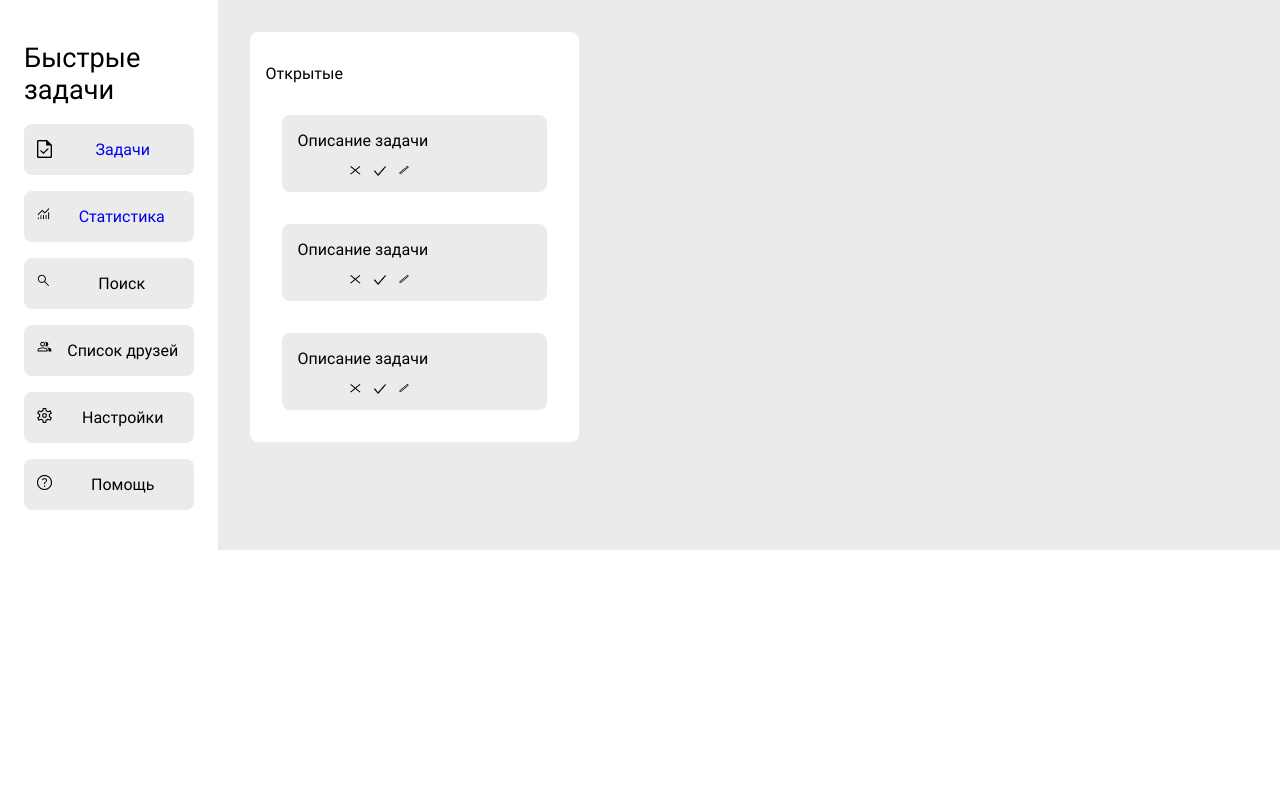
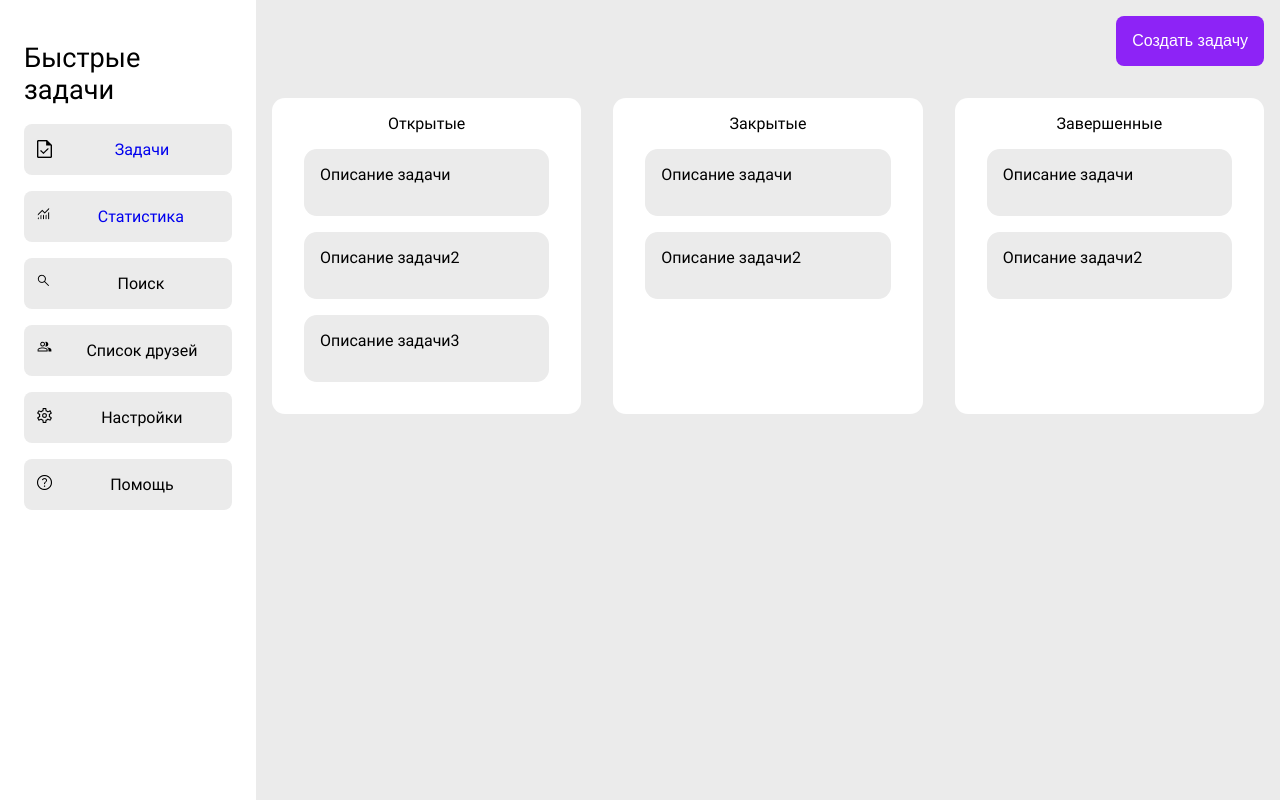
Before and after one commit to nibrissa/fastcase_hackathon, a React (Create React App) app: page /tasks in a window 1280 px wide. Built offline with nearby package versions, Linux system fonts and the light colour scheme.

Commit message:
сделала разделение по типам задач

```diff
--- a/src/App.css
+++ b/src/App.css
@@ -1,9 +1,26 @@
 .app-wrapper{
   display: grid;
   grid-template-areas: "nav cont";
-  grid-template-columns: 17% 83%;
+  grid-template-columns: 20% 80%;
+  height: 100vh;
 }
 .app-content{
   grid-area: cont;
   background-color: #EBEBEB;
 }
+
+@media (max-width: 1024px){
+
+  .app-wrapper{
+    grid-template-columns: 30% 70%;
+  }
+}
+
+@media (max-width: 720px){
+
+  .app-wrapper{
+    grid-template-areas: "nav nav"" cont cont";
+    grid-template-columns: 20% 80%;
+
+  }
+}
--- a/src/components/Tasks/TaskList/TaskItem/TaskItem.jsx
+++ /dev/null
@@ -1,28 +0,0 @@
-import s from "./TaskItem.module.css"
-import React from 'react';
-
-const TaskItem = (props) => {
-
-    return (
-        <div className={s.taskWrapper}>
-
-            <div className={s.description}>
-                {props.description}
-            </div>
-
-            <div className={s.icons}>
-
-                <ul>
-                    <li><img src={require('../../../../img/close.png')}/></li>
-                    <li><img src={require('../../../../img/done.png')}/></li>
-                    <li><img src={require('../../../../img/edit.png')}/></li>
-                </ul>
-
-            </div>
-
-
-        </div>
-    );
-}
-
-export default TaskItem;
--- a/src/components/Tasks/TaskList/TaskItem/TaskItem.module.css
+++ /dev/null
@@ -1,10 +0,0 @@
-.taskWrapper{
-    background-color: #EBEBEB;
-    border-radius: 0.5em;
-    margin: 1em;
-    padding: 1em;
-}
-
-li{
-    list-style-type: none;
-}
--- a/src/components/Tasks/TaskList/TaskList.jsx
+++ /dev/null
@@ -1,19 +0,0 @@
-import s from "./TaskList.module.css"
-import TaskItem from "./TaskItem/TaskItem";
-import React from 'react';
-
-const TaskList = (props) => {
-
-    let tasksElements = props.tasksItem.map(t => <TaskItem description={t.description}/>)
-
-    return(
-        <div className={s.tasksBlock}>
-
-            <p>Открытые</p>
-            {tasksElements}
-
-        </div>
-    );
-}
-
-export default TaskList;
--- a/src/components/Tasks/TaskList/TaskList.module.css
+++ /dev/null
@@ -1,9 +0,0 @@
-.tasksBlock{
-    background-color: white;
-    border-radius: 0.5em;
-    padding: 1em;
-    width: 28%;
-    margin: 2em;
-    display: grid;
-    grid-template-areas: ;
-}
--- a/src/components/Tasks/Tasks.jsx
+++ b/src/components/Tasks/Tasks.jsx
@@ -1,15 +1,43 @@
 import s from './Tasks.module.css';
 import React from 'react';
-import TaskList from "./TaskList/TaskList";
-
-const Tasks = (props) =>{
-    return(
-
-        <TaskList tasksItem={props.tasksPage.tasksItem}/>
-
-    );
 
 
+const Tasks = (props) => {
+
+
+    return (
+
+        <div className={s.tasksWrapper}>
+
+            <div className={s.btnWrapper}>
+                <button>Создать задачу</button>
+            </div>
+
+
+
+            <div className={s.tasks}>
+
+            {props.tasksPage.map(board =>
+
+                <div className={s.board}>
+
+                    <div className={s.boardTitle}>{board.name}</div>
+
+                    {board.items.map(item =>
+                        <div className={s.item}>
+                            <div className={s.itemDesc}>{item.description}</div>
+                            <div className={s.itemBtn}>
+                                <ul></ul>
+                            </div>
+
+                        </div>
+
+                    )}
+                </div>
+            )}
+            </div>
+        </div>
+        );
 }
 
 export default Tasks;
--- a/src/components/Tasks/Tasks.module.css
+++ b/src/components/Tasks/Tasks.module.css
@@ -0,0 +1,48 @@
+.tasks{
+    display: grid;
+    grid-template-areas:
+    "open close done";
+}
+
+.board{
+    background-color: white;
+    margin: 1rem;
+    padding: 1rem;
+    border-radius: 0.8em;
+}
+
+.boardTitle{
+    text-align: center;
+}
+
+.item{
+    background-color: #EBEBEB;
+    padding: 1rem;
+    margin: 1rem;
+    border-radius: 0.8em;
+}
+
+.btnWrapper{
+    display: flex;
+    justify-content: flex-end;
+}
+
+button{
+
+    background-color: #8D23F6;
+    border: #8D23F6;
+    padding: 1rem;
+    font-size: 1rem;
+    color: white;
+    border-radius: 0.5rem;
+    margin: 1rem;
+
+}
+
+@media (max-width: 1024px){
+
+    .tasks{
+        display: flex;
+        flex-direction: column;
+    }
+}
--- a/src/index.css
+++ b/src/index.css
@@ -14,3 +14,7 @@ code {
   font-family: source-code-pro, Menlo, Monaco, Consolas, 'Courier New',
     monospace;
 }
+
+ul,li {
+  list-style: none;
+}
--- a/src/state.js
+++ b/src/state.js
@@ -1,12 +1,10 @@
 let state = {
 
-    tasksPage: {
-        tasksItem: [
-            {id: 1, description: 'Описание задачи'},
-            {id: 2, description: 'Описание задачи'},
-            {id: 3, description: 'Описание задачи'}
-        ]
-    }
+    tasksPage: [
+        {id: 1, name: 'Открытые', items: [ {id: 1, description: 'Описание задачи'}, {id: 2, description: 'Описание задачи2'}, {id: 3, description: 'Описание задачи3'} ] },
+        {id: 2, name: 'Закрытые', items: [ {id: 1, description: 'Описание задачи'}, {id: 2, description: 'Описание задачи2'}] },
+        {id: 3, name: 'Завершенные', items: [ {id: 1, description: 'Описание задачи'}, {id: 2, description: 'Описание задачи2'}] }
+    ]
 
 }
 
```
